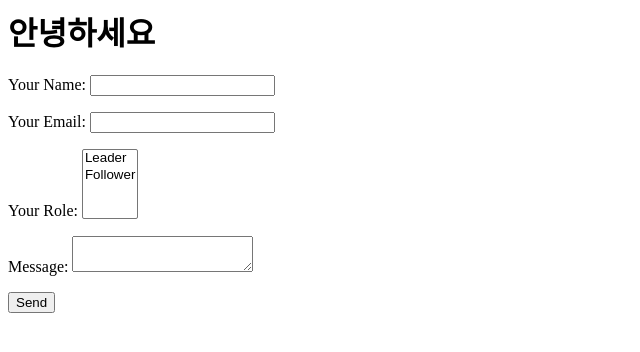
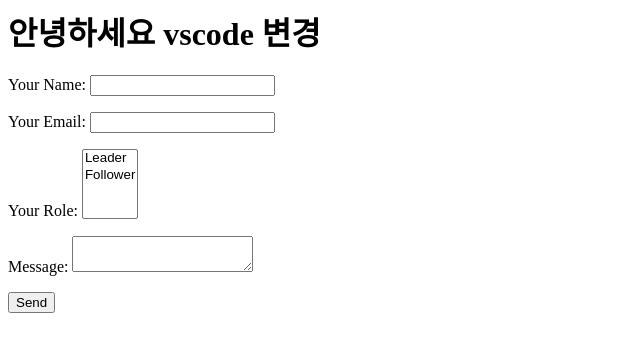
Before and after one commit to hrygit/hello, a plain HTML site: page index.html in a window 1280 px wide. Shown: the whole page, without its empty margins (0-640 px from the left). Drawn offline with Linux system fonts and the light colour scheme.

Commit message:
vscode로 처음 커밋

```diff
--- a/index.html
+++ b/index.html
@@ -1,7 +1,7 @@
 <head>
 </head>
 <body>
-  <h1>안녕하세요</h1>
+  <h1>안녕하세요 vscode 변경</h1>
   <form name="contact" method="POST" data-netlify="true">
   <p>
     <label>Your Name: <input type="text" name="name" /></label>
```
